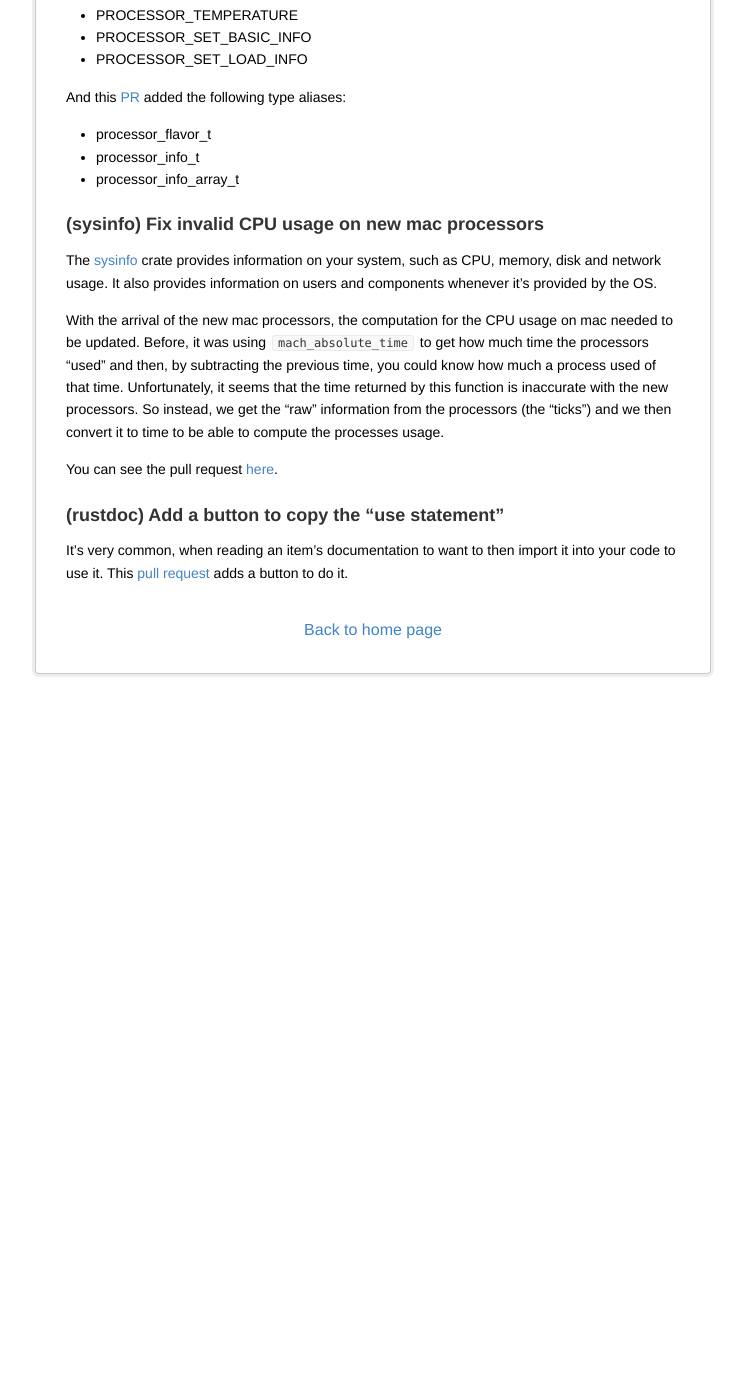
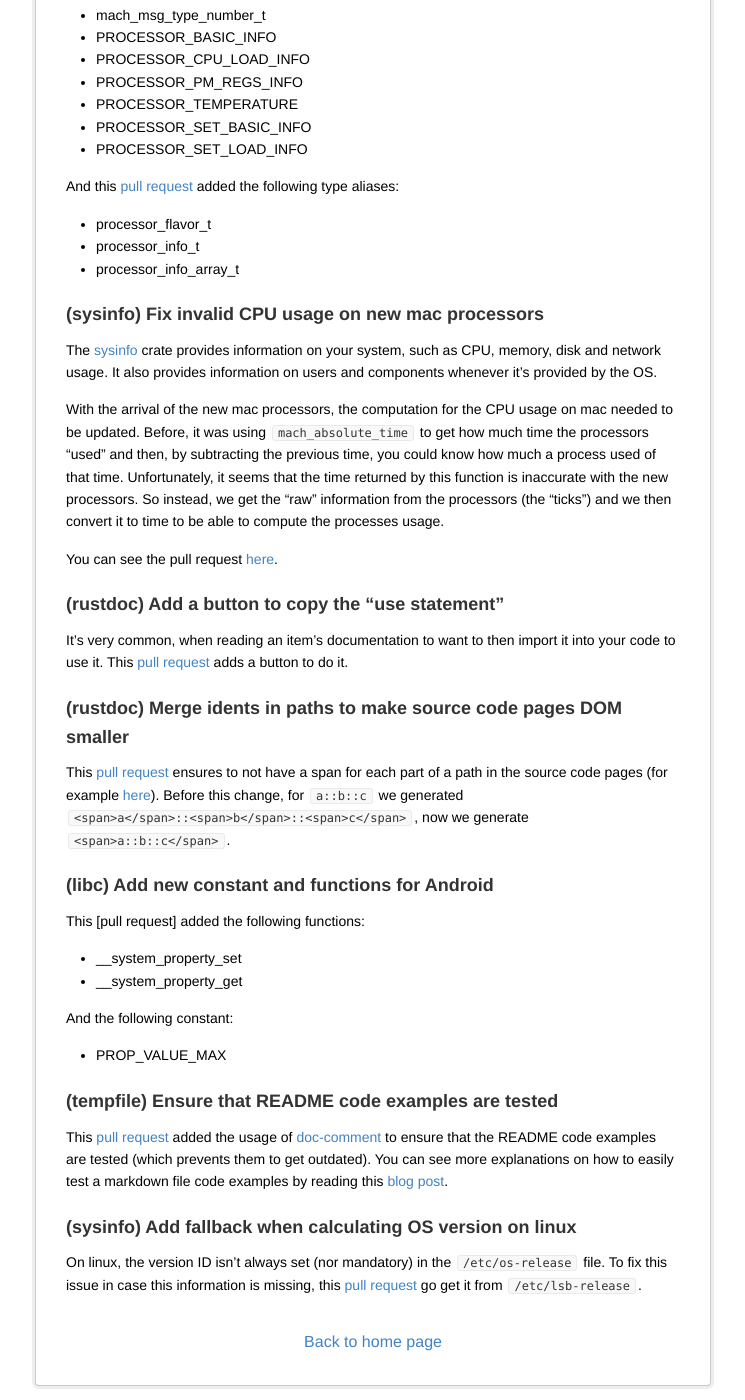
Before and after one commit to yijunyu/trusted-programming.github.io, a Jekyll site: the page built from articles/opensource-contributions.md, in a window 1280 px wide and 1400 px high, scrolled down 2045 px. Shown: the whole window, without its empty margins (267-1012 px from the left). Built offline with Jekyll 4.4.1, drawn with Linux system fonts in a browser that asks for light colours; before the commit the page ends 2733 px from its top, so only the background shows below that; some of the changed text lies outside the part shown.

Commit message:
Add sysinfo, libc, rustdoc and tempfile contributions

```diff
--- a/articles/opensource-contributions.md
+++ b/articles/opensource-contributions.md
@@ -82,7 +82,7 @@ This [pull request](https://github.com/rust-lang/libc/pull/2127) provided the fo
  * PROCESSOR_SET_BASIC_INFO
  * PROCESSOR_SET_LOAD_INFO
 
-And this [PR](https://github.com/rust-lang/libc/pull/2129) added the following type aliases:
+And this [pull request](https://github.com/rust-lang/libc/pull/2129) added the following type aliases:
  * processor_flavor_t
  * processor_info_t
  * processor_info_array_t
@@ -98,3 +98,26 @@ You can see the pull request [here](https://github.com/GuillaumeGomez/sysinfo/pu
 ### (rustdoc) Add a button to copy the "use statement"
 
 It's very common, when reading an item's documentation to want to then import it into your code to use it. This [pull request](https://github.com/rust-lang/rust/pull/83721) adds a button to do it.
+
+### (rustdoc) Merge idents in paths to make source code pages DOM smaller
+
+This [pull request](https://github.com/rust-lang/rust/pull/83992) ensures to not have a span for each part of a path in the source code pages (for example [here](https://docs.rs/sysinfo/0.17.0/src/sysinfo/lib.rs.html#7-283)). Before this change, for `a::b::c` we generated `<span>a</span>::<span>b</span>::<span>c</span>`, now we generate `<span>a::b::c</span>`.
+
+### (libc) Add new constant and functions for Android
+
+This [pull request] added the following functions:
+
+ * __system_property_set
+ * __system_property_get
+
+And the following constant:
+
+ * PROP_VALUE_MAX
+
+### (tempfile) Ensure that README code examples are tested
+
+This [pull request](https://github.com/Stebalien/tempfile/pull/144) added the usage of [doc-comment](https://crates.io/crates/doc-comment) to ensure that the README code examples are tested (which prevents them to get outdated). You can see more explanations on how to easily test a markdown file code examples by reading this [blog post](https://blog.guillaume-gomez.fr/articles/2019-04-13+Keeping+Rust+projects%27+README.md+code+examples+up-to-date).
+
+### (sysinfo) Add fallback when calculating OS version on linux
+
+On linux, the version ID isn't always set (nor mandatory) in the `/etc/os-release` file. To fix this issue in case this information is missing, this [pull request](https://github.com/GuillaumeGomez/sysinfo/pull/457) go get it from `/etc/lsb-release`.
```
